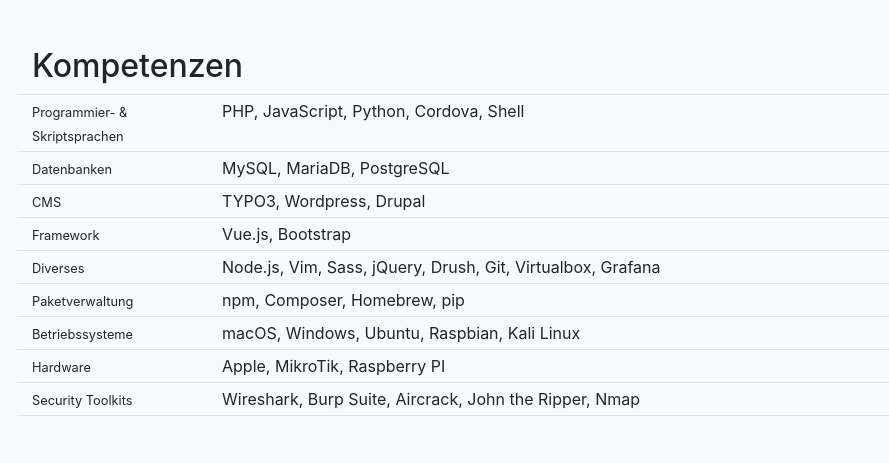
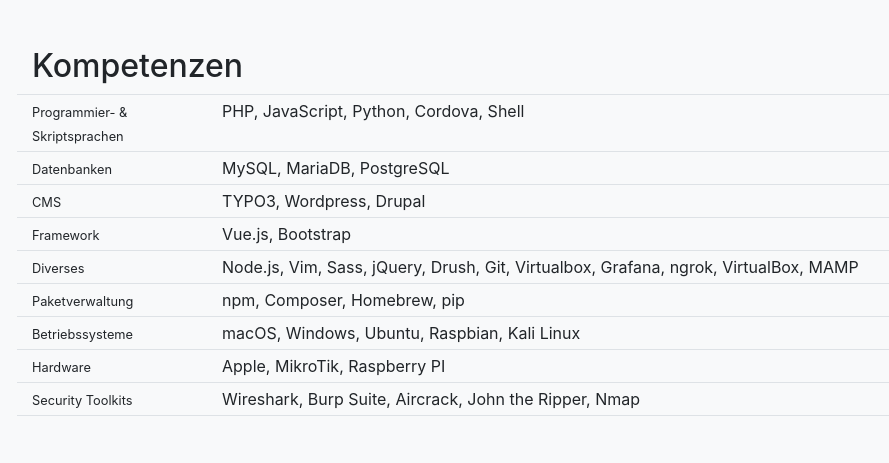
Before and after one commit to davidbru/catsec, a PHP site: page / in a window 1280 px wide. Shown: the part 866-1329 px from the top of the page, without its empty margins (53-942 px from the left). Run offline with PHP 8.4, Linux system fonts and the light colour scheme; style sheets or scripts are compiled from the project's sources; some libraries are stand-ins or nearby versions.

Commit message:
skills: add ngrok, mamp and virtualbox

```diff
--- a/src/scripts/data.php
+++ b/src/scripts/data.php
@@ -197,7 +197,7 @@ $skills = array(
         'Vue.js', 'Bootstrap'
     ),
     'Diverses' => array(
-        'Node.js', 'Vim', 'Sass', 'jQuery', 'Drush', 'Git', 'Virtualbox', 'Grafana'
+        'Node.js', 'Vim', 'Sass', 'jQuery', 'Drush', 'Git', 'Virtualbox', 'Grafana', 'ngrok', 'VirtualBox', 'MAMP'
     ),
     'Paketverwaltung' => array(
         'npm', 'Composer', 'Homebrew', 'pip'
```
